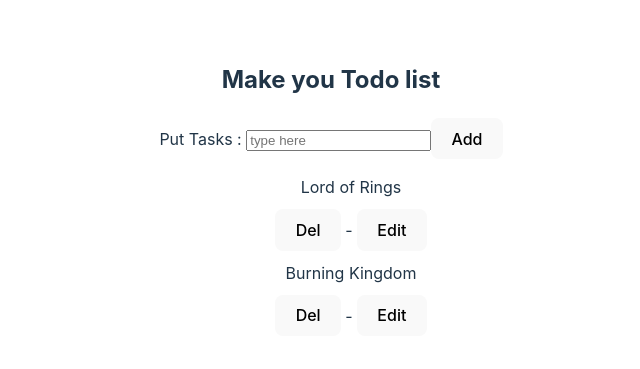
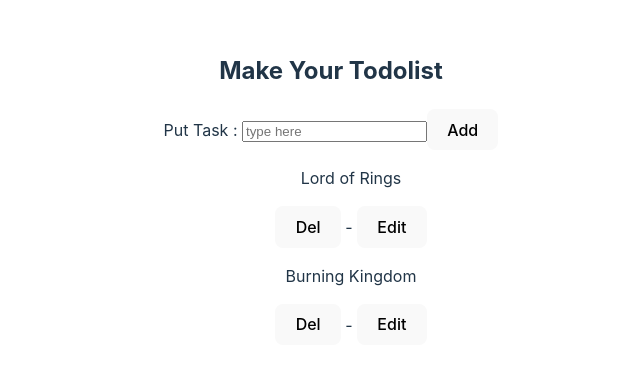
Before and after one commit to Manu6677/vue_docs, a Vue app: page / in a window 1280 px wide. Shown: the part 203-572 px from the top of the page, without its empty margins (309-949 px from the left). Built offline with nearby package versions, Linux system fonts and the light colour scheme.

Commit message:
done-inplaceInputField-and-removedaddchangesbtn-andused-@keyup.enter

```diff
--- a/src/components/ParentOfTodo.vue
+++ b/src/components/ParentOfTodo.vue
@@ -67,9 +67,9 @@
 
 <template>
   <div>
-    <h2>Make you Todo list</h2>
+    <h2>Make Your Todolist</h2>
     <form v-on:submit.prevent="addTaskInTodo">
-      <label for="newTodo">Put Tasks : </label>
+      <label for="newTodo">Put Task : </label>
       <input v-model="newTodoText" placeholder="type here" id="newTodo" />
       <button>Add</button>
     </form>
--- a/src/components/TodoList.vue
+++ b/src/components/TodoList.vue
@@ -7,6 +7,7 @@
     return {
       changeText: "",
       checkEditClicked: false,
+      isTitlePropVisible: true,
     };
   },
 
@@ -18,10 +19,12 @@
       this.changeText = this.title;
       this.checkEditClicked = true;
       this.$emit("isEditBtnClickedChanged", this.isEditBtnClicked);
+      this.isTitlePropVisible = false;
     },
     addChanges() {
       this.$emit("addChangesInTodo", [this.indexNumber, this.changeText]);
       this.checkEditClicked = false;
+      this.isTitlePropVisible = true;
     },
   },
 };
@@ -30,12 +33,14 @@
 <template>
   <div>
     <div class="item">
-      <span
-        >{{ title }}
+      <span>
+        <p v-if="isTitlePropVisible">{{ title }}</p>
         <div v-if="checkEditClicked">
-          <input v-model="changeText" placeholder="edit here" />
-
-          <button @click="addChanges">Add changes</button>
+          <input
+            v-model="changeText"
+            placeholder="edit here"
+            @keyup.enter="addChanges"
+          />
         </div>
       </span>
     </div>
```
